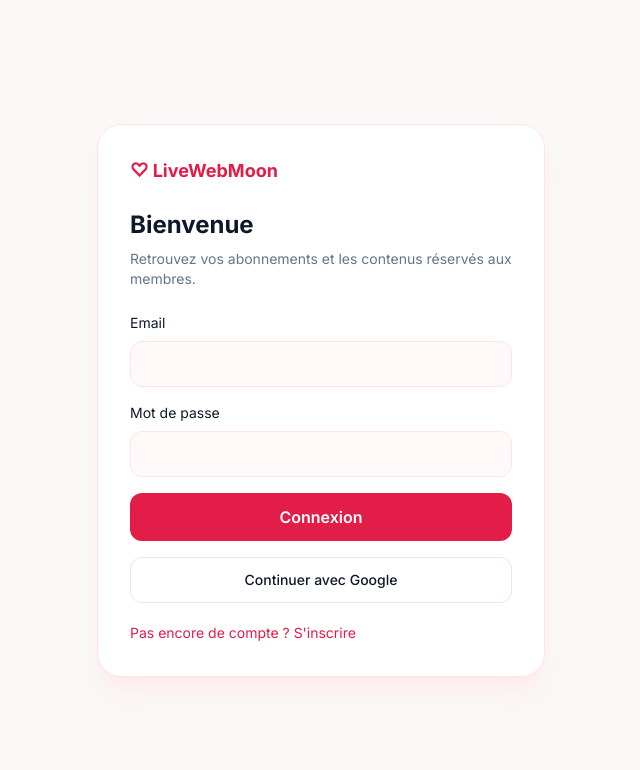
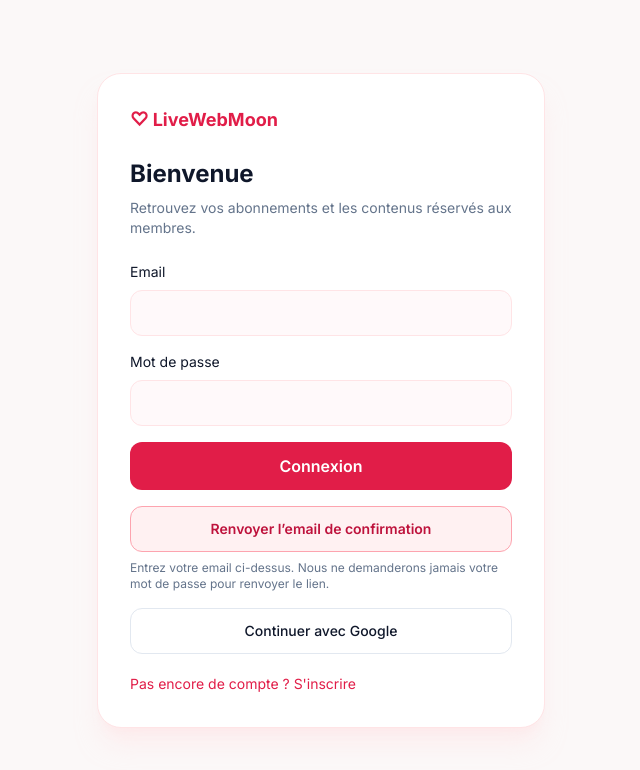
Before and after one commit to abou-cell/livewebmoon, a React (Vite) app: page /livewebmoon/login in a window 1280 px wide. Shown: the top 770 px of the page, without its empty margins (319-959 px from the left). Built offline with nearby package versions, Linux system fonts and the light colour scheme; no server answers.

Commit message:
Réparer la confirmation email : bouton de renvoi (#51)
* Add confirmation email resend and clear sign-in errors

* Add confirmation email resend and clear sign-in errors

```diff
--- a/src/hooks/useAuth.js
+++ b/src/hooks/useAuth.js
@@ -36,7 +36,8 @@ export function AuthProvider({ children }) {
       loading,
       configured: isSupabaseConfigured,
       signIn: (email, password) => unwrap(ensureClient().auth.signInWithPassword({ email, password })),
-      register: (email, password) => unwrap(ensureClient().auth.signUp({ email, password })),
+      register: (email, password) => unwrap(ensureClient().auth.signUp({ email, password, options: { emailRedirectTo: window.location.origin + import.meta.env.BASE_URL } })),
+      resendConfirmation: email => unwrap(ensureClient().auth.resend({ type: 'signup', email, options: { emailRedirectTo: window.location.origin + import.meta.env.BASE_URL } })),
       signInWithGoogle: () => unwrap(ensureClient().auth.signInWithOAuth({
         provider: 'google',
         options: { redirectTo: window.location.origin + import.meta.env.BASE_URL }
--- a/src/routes/Login.jsx
+++ b/src/routes/Login.jsx
@@ -3,7 +3,7 @@ import { Link, useNavigate } from 'react-router-dom'
 import { useAuth } from '../hooks/useAuth'
 
 export default function Login() {
-  const { signIn, register, signInWithGoogle, configured } = useAuth()
+  const { signIn, register, signInWithGoogle, resendConfirmation, configured } = useAuth()
   const navigate = useNavigate()
   const [mode, setMode] = useState('login')
   const [email, setEmail] = useState('')
@@ -11,6 +11,8 @@ export default function Login() {
   const [error, setError] = useState('')
   const [notice, setNotice] = useState('')
   const [pending, setPending] = useState(false)
+  const [resending, setResending] = useState(false)
+  const [resendCooldown, setResendCooldown] = useState(false)
 
   async function submit(event) {
     event.preventDefault()
@@ -25,9 +27,29 @@ export default function Login() {
         navigate('/subscriber', { replace: true })
       }
     } catch (err) {
-      setError(err.message || 'Connexion impossible.')
+      setError(err.code === 'email_not_confirmed' || /email not confirmed/i.test(err.message || '') ? 'Votre adresse email n’est pas encore confirmée. Utilisez le bouton ci-dessous pour recevoir un nouveau lien.' : err.message || 'Connexion impossible.')
     } finally {
       setPending(false)
+    }
+  }
+
+  async function resendEmail() {
+    setError('')
+    setNotice('')
+    if (!email.trim()) {
+      setError('Saisissez votre adresse email dans le champ ci-dessus avant de demander un nouveau lien.')
+      return
+    }
+    setResending(true)
+    try {
+      await resendConfirmation(email.trim())
+      setNotice('Si cette adresse attend une confirmation, un nouvel email vient d’être demandé. Consultez le dernier message reçu (et vos spams).')
+      setResendCooldown(true)
+      window.setTimeout(() => setResendCooldown(false), 60000)
+    } catch (err) {
+      setError(err.status === 429 ? 'Trop de demandes. Veuillez patienter quelques minutes avant de réessayer.' : err.message || 'Impossible de demander un nouvel email.')
+    } finally {
+      setResending(false)
     }
   }
 
@@ -44,6 +66,8 @@ export default function Login() {
         {notice && <p role="status" className="text-sm text-emerald-700">{notice}</p>}
         <button disabled={pending || !configured} className="w-full rounded-xl bg-rose-600 p-3 font-semibold text-white disabled:opacity-50">{pending ? 'Veuillez patienter…' : mode === 'login' ? 'Connexion' : 'Créer mon compte'}</button>
       </form>
+      <button type="button" disabled={!configured || resending || resendCooldown} onClick={resendEmail} className="mt-4 w-full rounded-xl border border-rose-300 bg-rose-50 p-3 text-sm font-semibold text-rose-700 disabled:opacity-50">{resending ? 'Envoi en cours…' : resendCooldown ? 'Veuillez patienter avant un nouvel envoi' : 'Renvoyer l’email de confirmation'}</button>
+      <p className="mt-2 text-xs text-slate-500">Entrez votre email ci-dessus. Nous ne demanderons jamais votre mot de passe pour renvoyer le lien.</p>
       <button disabled={!configured} onClick={async () => { setError(''); try { await signInWithGoogle() } catch(e) { setError(e.message) } }} className="mt-4 w-full rounded-xl border border-slate-200 p-3 text-sm font-medium disabled:opacity-50">Continuer avec Google</button>
       <button onClick={() => { setMode(v => v === 'login' ? 'register' : 'login'); setError(''); setNotice('') }} className="mt-5 text-sm text-rose-600 hover:underline">{mode === 'login' ? "Pas encore de compte ? S'inscrire" : 'Déjà inscrit ? Se connecter'}</button>
     </div>
```
